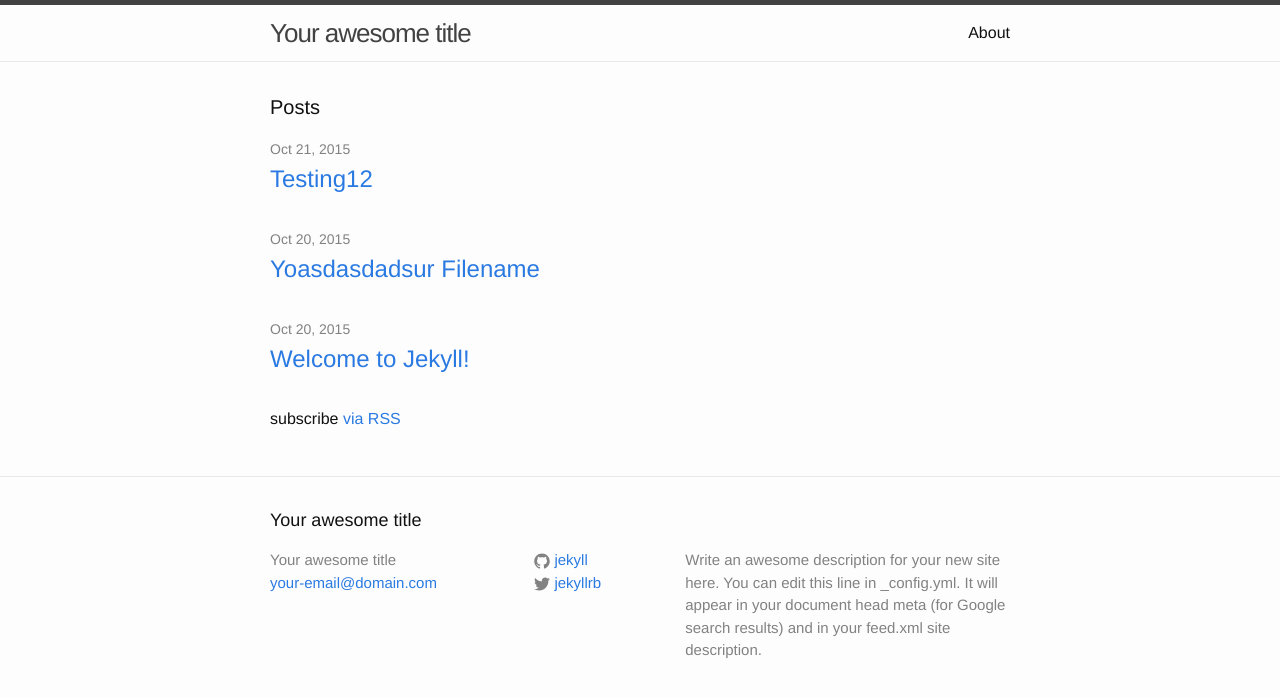
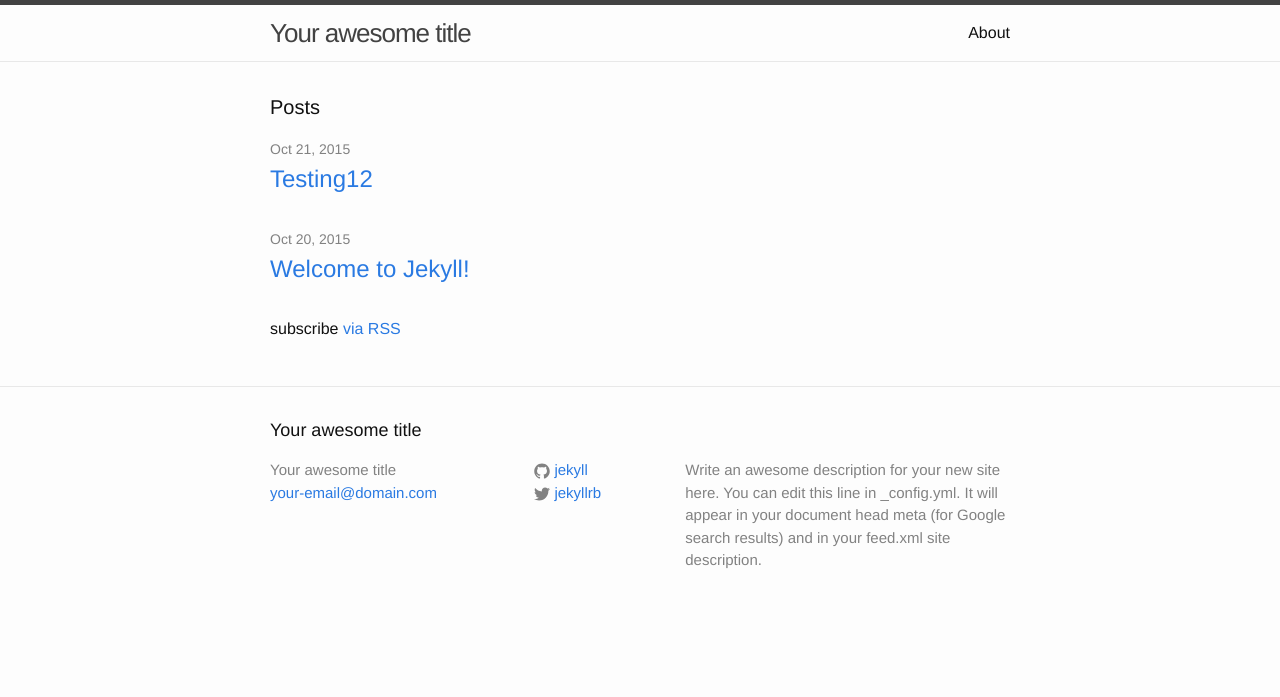
Before and after one commit to licebeam/Blog, a Jekyll site: the page built from index.html, in a window 1280 px wide. Shown: the top 697 px of the page. Built offline with Jekyll 4.4.1, drawn with Linux system fonts in a browser that asks for light colours; a file with an impossible date is left out.

Commit message:
Updated 2015-10-22-yoasdasdadsur-filename.md

```diff
--- a/_posts/2015-10-22-yoasdasdadsur-filename.md
+++ b/_posts/2015-10-22-yoasdasdadsur-filename.md
@@ -1,7 +1,7 @@
 ---
 published: true
 layout: post
-date: "2015-10-20 03:38:59 -0400"
+date: ""
 categories: jekyll update
 ---
 
```
